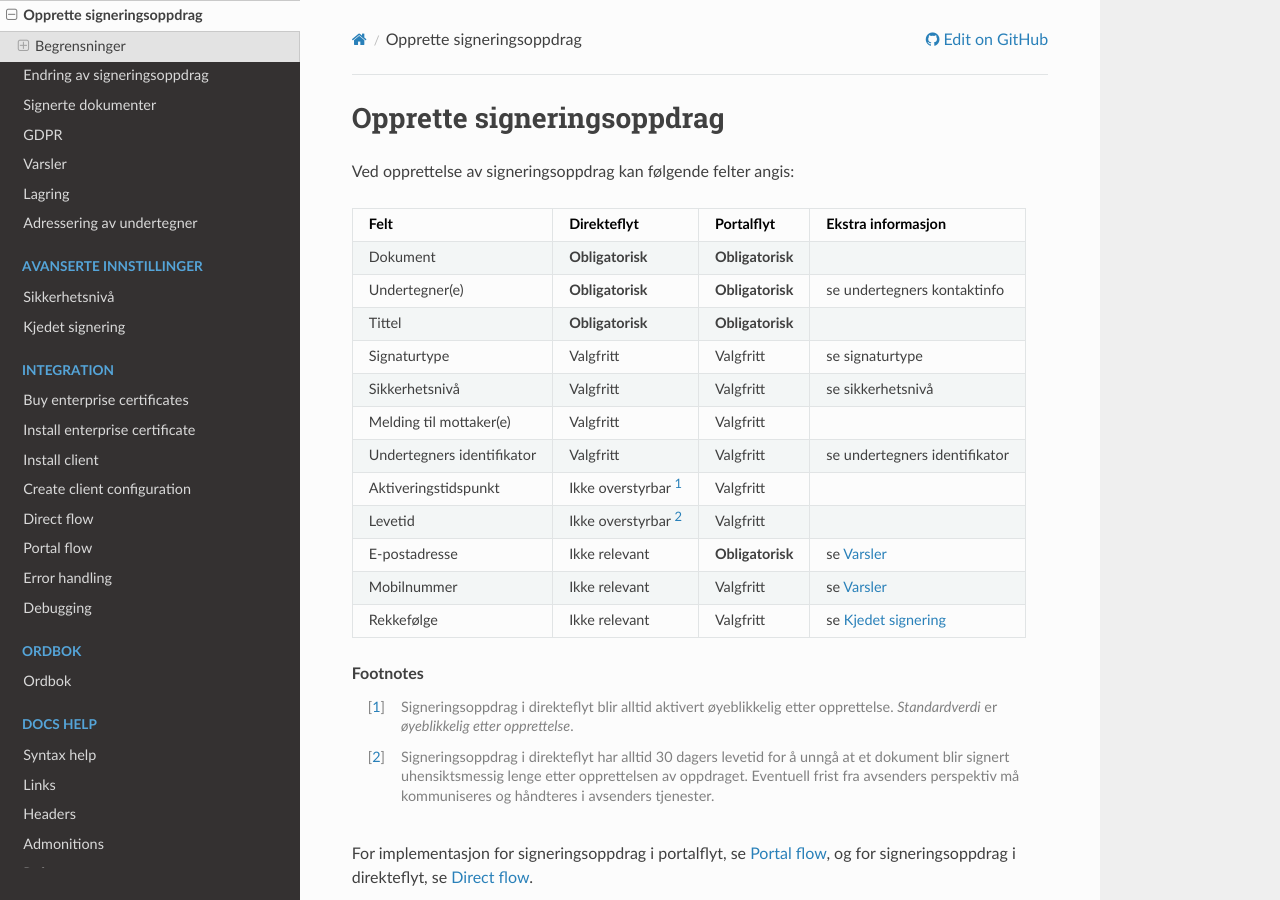
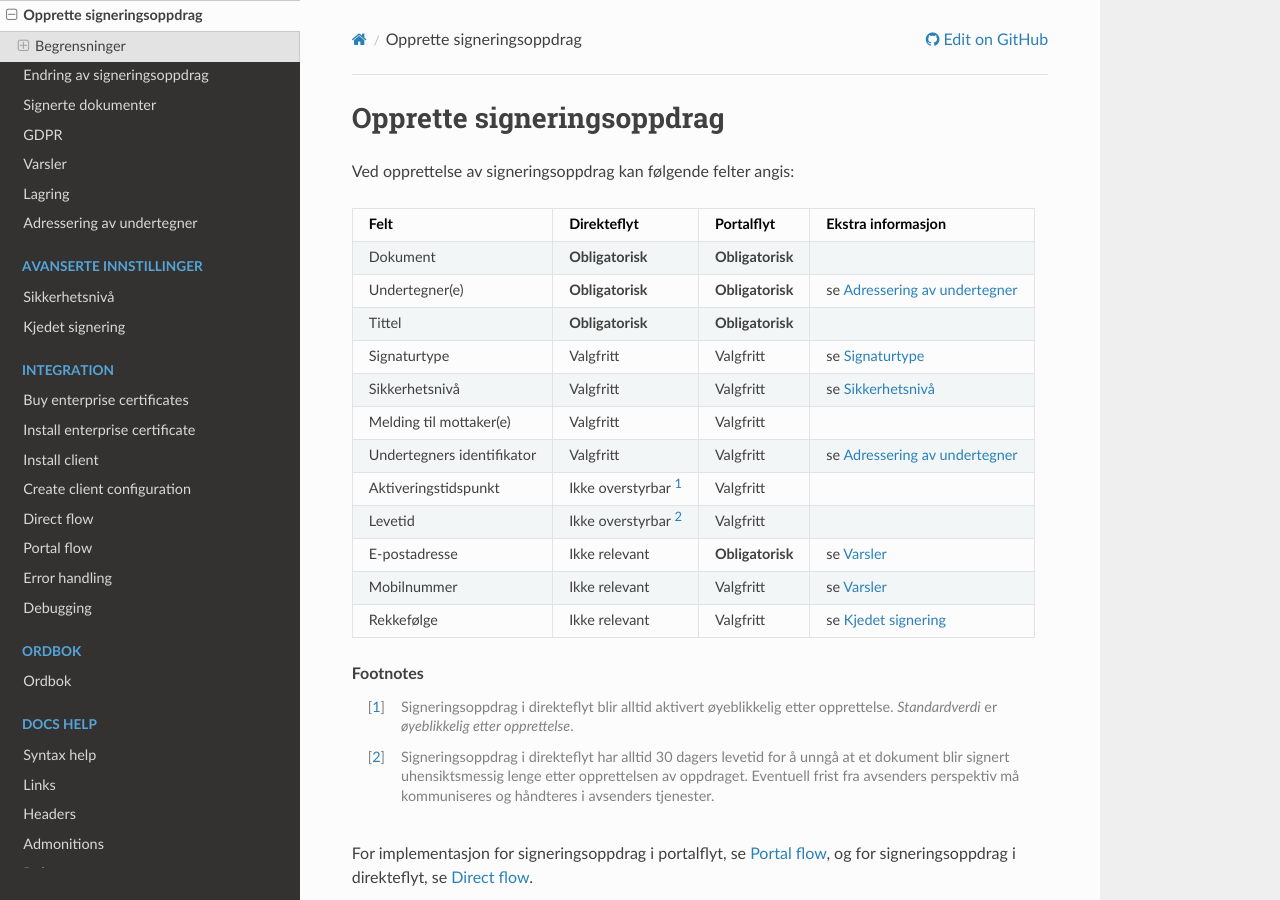
Before and after one commit to ramonarellano/signering-docs, a Sphinx documentation site: the page built from source/opprette-oppdrag.rst, in a window 1280 px wide and 900 px high. Built offline with Sphinx 7.4.7 and the Read the Docs theme 2.0.0, drawn with Linux system fonts in a browser that asks for light colours.

Commit message:
Legger til lenker i opprette-signeringsoppdrag-tabell

```diff
--- a/source/adressering-av-undertegner.rst
+++ b/source/adressering-av-undertegner.rst
@@ -1,3 +1,5 @@
+.. _adressering-av-undertegner:
+
 Adressering av undertegner
 ***************************
 Måten undertegner adresseres og identifiseres på, er litt forskjellig avhengig av om han signerer i direkteflyt eller portalflyt, og om avsender bruker API eller avsenderportalen.
--- a/source/opprette-oppdrag.rst
+++ b/source/opprette-oppdrag.rst
@@ -8,17 +8,17 @@ Ved opprettelse av signeringsoppdrag kan følgende felter angis:
 +===========================+=========================+===================+===============================================================+
 | Dokument                  | **Obligatorisk**        | **Obligatorisk**  |                                                               |
 +---------------------------+-------------------------+-------------------+---------------------------------------------------------------+
-| Undertegner(e)            | **Obligatorisk**        | **Obligatorisk**  | se undertegners kontaktinfo                                   |
+| Undertegner(e)            | **Obligatorisk**        | **Obligatorisk**  | se :ref:`adressering-av-undertegner`                          |
 +---------------------------+-------------------------+-------------------+---------------------------------------------------------------+
 | Tittel                    | **Obligatorisk**        | **Obligatorisk**  |                                                               |
 +---------------------------+-------------------------+-------------------+---------------------------------------------------------------+
-| Signaturtype              | Valgfritt               | Valgfritt         | se signaturtype                                               |
+| Signaturtype              | Valgfritt               | Valgfritt         | se :ref:`signaturtype`                                        |
 +---------------------------+-------------------------+-------------------+---------------------------------------------------------------+
-| Sikkerhetsnivå            | Valgfritt               | Valgfritt         | se sikkerhetsnivå                                             |
+| Sikkerhetsnivå            | Valgfritt               | Valgfritt         | se :ref:`sikkerhetsnivå`                                      |
 +---------------------------+-------------------------+-------------------+---------------------------------------------------------------+
 | Melding til mottaker(e)   | Valgfritt               | Valgfritt         |                                                               |
 +---------------------------+-------------------------+-------------------+---------------------------------------------------------------+
-| Undertegners identifikator| Valgfritt               | Valgfritt         | se undertegners identifikator                                 |
+| Undertegners identifikator| Valgfritt               | Valgfritt         | se :ref:`adressering-av-undertegner`                          |
 +---------------------------+-------------------------+-------------------+---------------------------------------------------------------+
 | Aktiveringstidspunkt      | Ikke overstyrbar [#f1]_ | Valgfritt         |                                                               |
 +---------------------------+-------------------------+-------------------+---------------------------------------------------------------+
--- a/source/signaturtype.rst
+++ b/source/signaturtype.rst
@@ -1,3 +1,5 @@
+.. _signaturtype:
+
 Signaturtype
 *************
 
```
